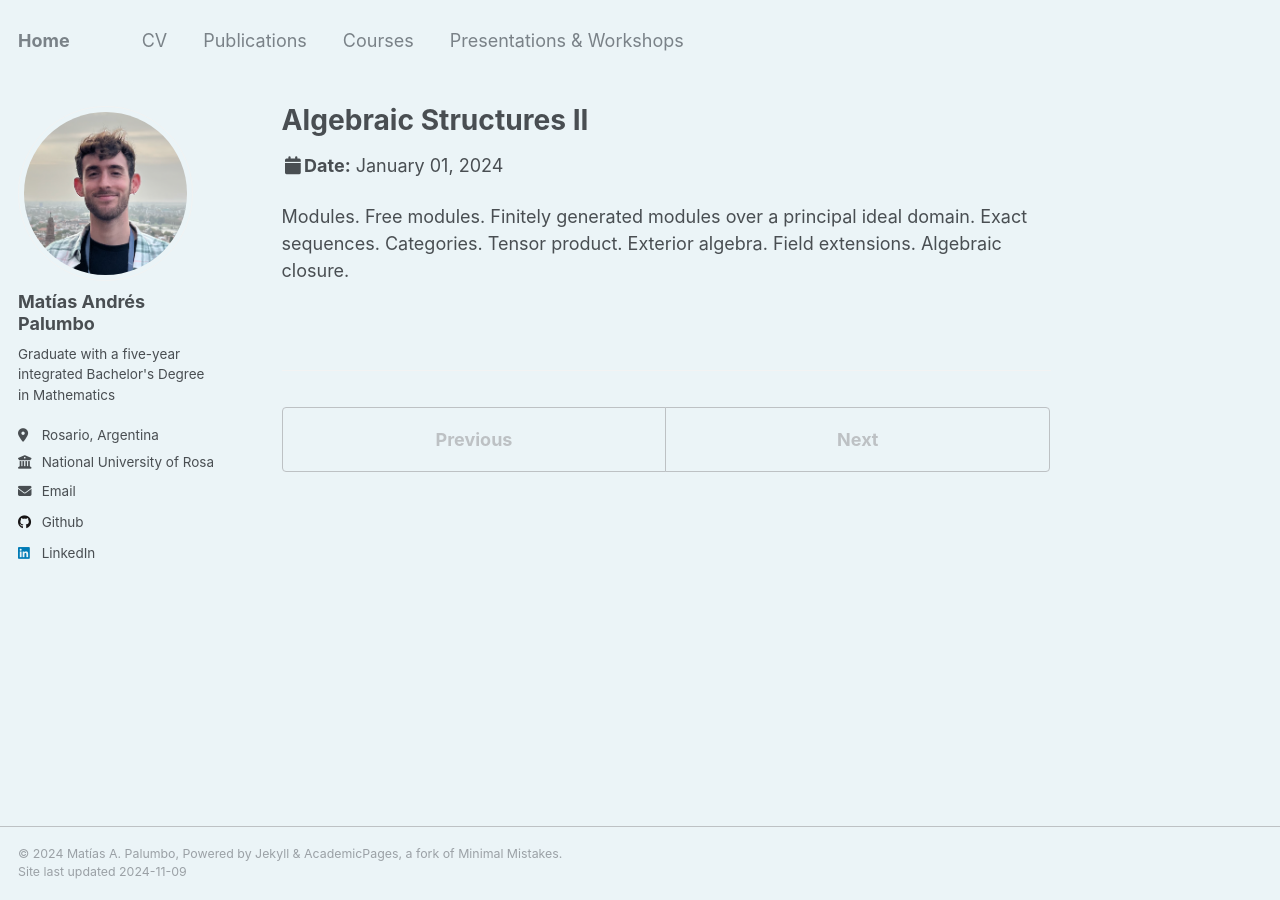
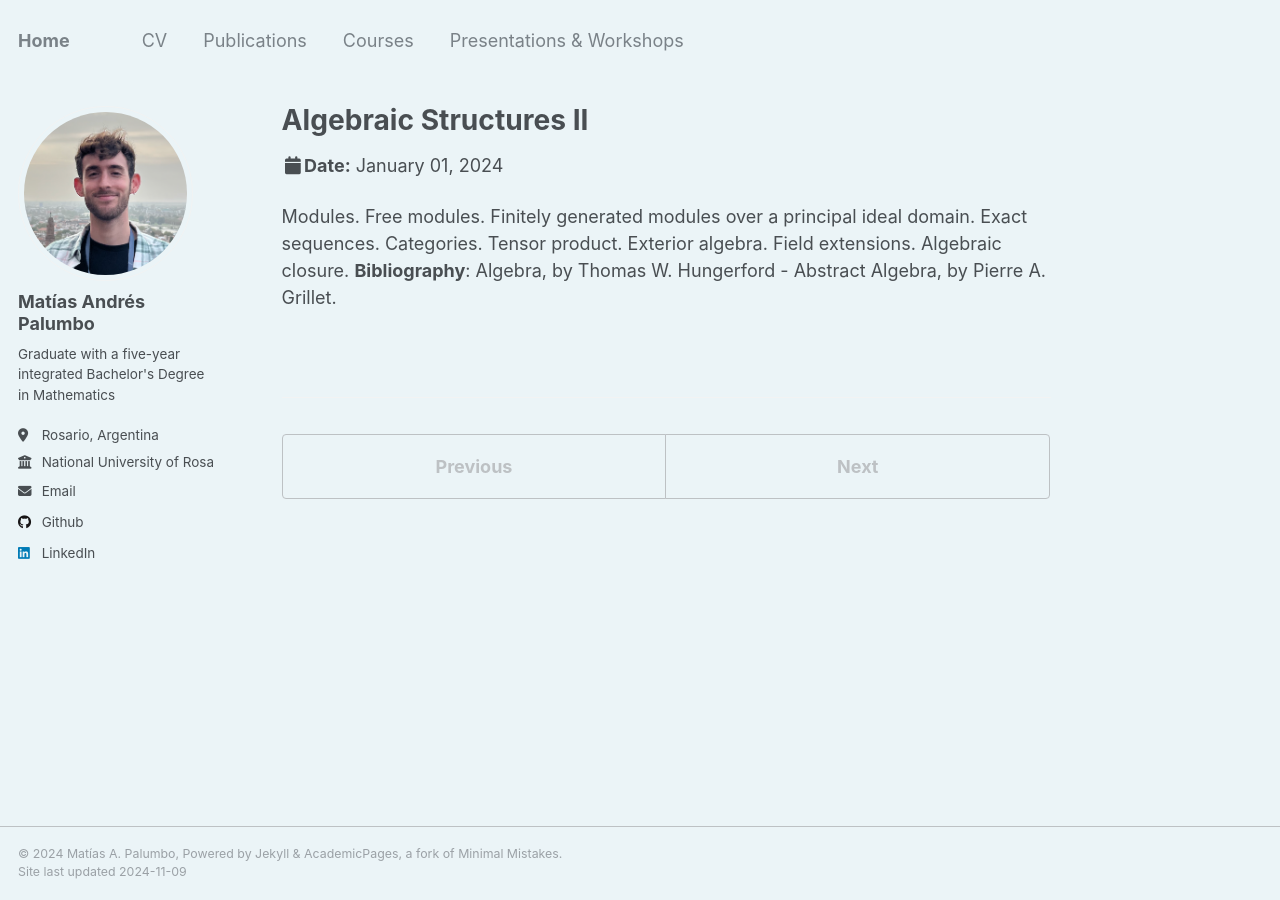
Before and after one commit to matiaspalumbo/matiaspalumbo.github.io, a Jekyll site: the page built from _courses/2024-01-01-algebraic-structures-ii.md, in a window 1280 px wide. Built offline with Jekyll 4.4.1, drawn with Linux system fonts in a browser that asks for light colours.

Commit message:
Added bibliography for some courses

```diff
--- a/_courses/2024-01-01-algebraic-structures-ii.md
+++ b/_courses/2024-01-01-algebraic-structures-ii.md
@@ -8,3 +8,4 @@ location: "National University of Rosario"
 ---
 
 Modules. Free modules. Finitely generated modules over a principal ideal domain. Exact sequences. Categories. Tensor product. Exterior algebra. Field extensions. Algebraic closure.
+**Bibliography**: Algebra, by Thomas W. Hungerford -  Abstract Algebra, by Pierre A. Grillet.
```
Also changed, not shown: _courses/2024-01-01-introduction-to-fractional-differential-equations.md (+1 -0 lines), _courses/2024-01-01-mathematical-topics-for-machine-learning.md (+0 -1 lines).
